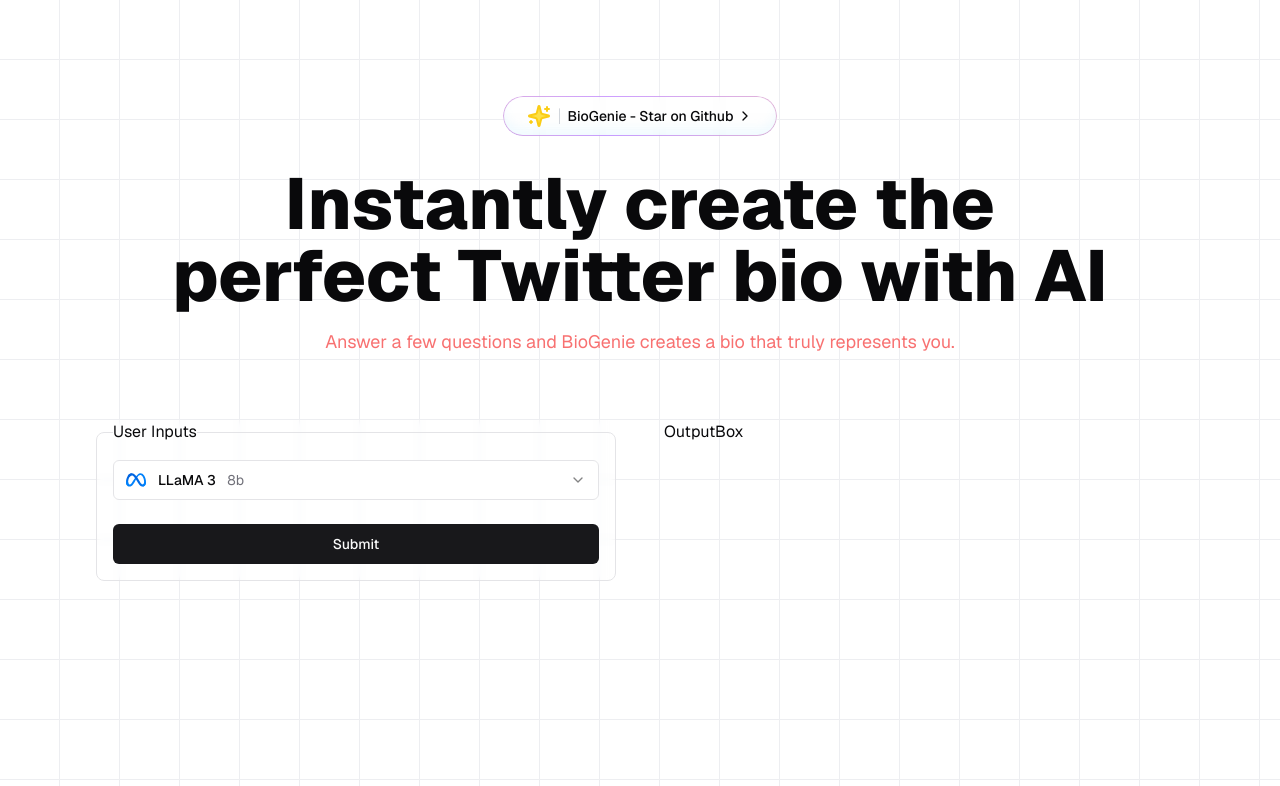
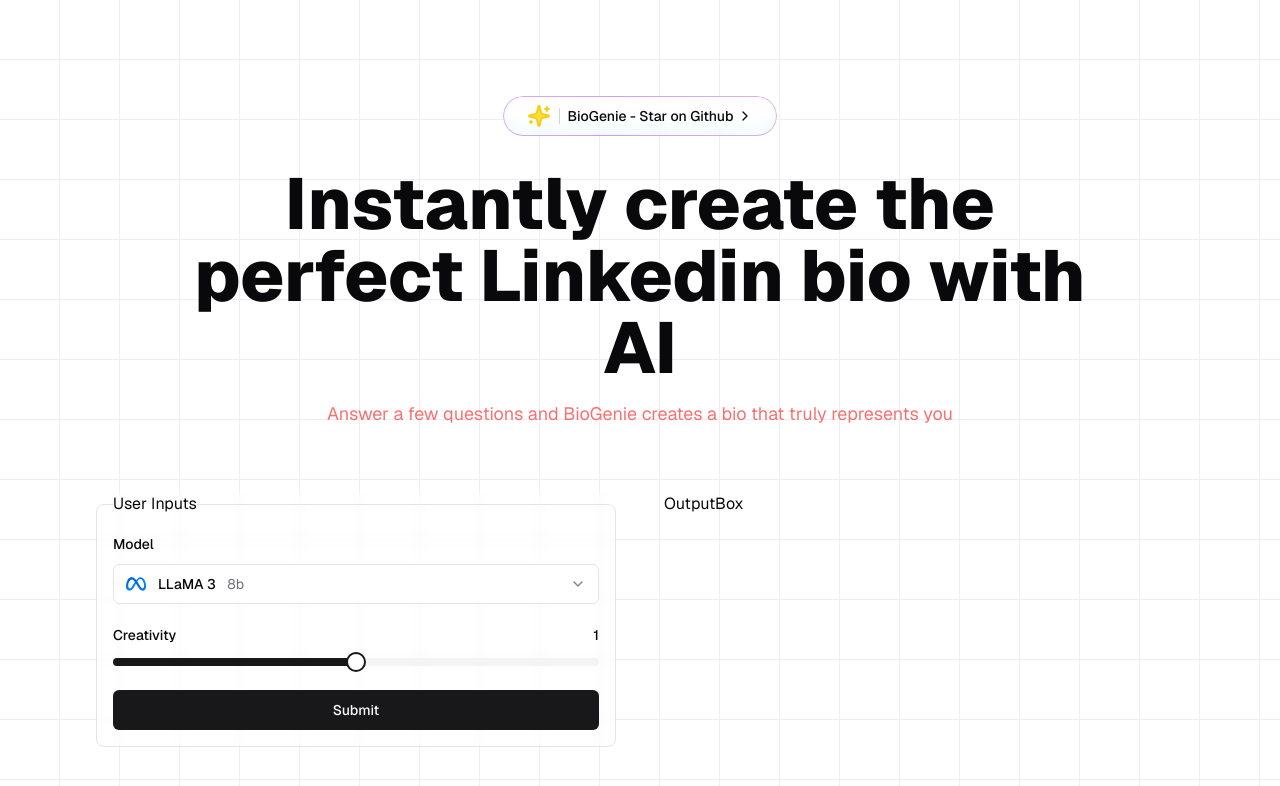
Before and after one commit to Stroller15/BioGenie-ai, a Next.js app: page / in a window 1280 px wide. Shown: the top 786 px of the page. Built offline with nearby package versions, Linux system fonts and the light colour scheme.

Commit message:
fix some text typo

```diff
--- a/src/app/globals.css
+++ b/src/app/globals.css
@@ -66,6 +66,10 @@
     }
   }
 
+  html {
+    @apply text-white
+  }
+
   @layer base {
     * {
       @apply border-border;
--- a/src/app/layout.tsx
+++ b/src/app/layout.tsx
@@ -8,8 +8,8 @@ import GridPattern from "@/components/magicui/grid-pattern";
 
 
 export const metadata: Metadata = {
-  title: "BioGenie | Twitter bio generator",
-  description: "Twitter bio generator by AI",
+  title: "BioGenie | Linkedin bio generator",
+  description: "Linkedin bio generator by AI",
 };
 
 export default function RootLayout({
@@ -19,7 +19,7 @@ export default function RootLayout({
 }>) {
   return (
     <html lang="en">
-      <body className={cn(GeistSans.variable, "font-sans")}>
+      <body className={cn(GeistSans.variable, "font-sans ")}>
         <GridPattern width={60} height={60} className="-z-10 opacity-60"/>
         {children}
       </body>
--- a/src/app/page.tsx
+++ b/src/app/page.tsx
@@ -16,8 +16,8 @@ export default function Home() {
           <ChevronRight className="ml-1 size-4 transiton-tranform duration-300 ease-in-out group-hover:translate-x-0.5" />
         </AnimatedGradientText>
       </Link>
-      <h1 className="font-extrabold text-7xl text-center w-full lg:w-[90%] mx-auto mt-4">Instantly create the perfect Twitter bio with AI</h1>
-      <p className="text-lg text-red-400">Answer a few questions and BioGenie creates a bio that truly represents you.</p>
+      <h1 className="font-extrabold text-7xl text-center w-full lg:w-[90%] mx-auto mt-4">Instantly create the perfect Linkedin bio with AI</h1>
+      <p className="text-lg text-red-400">Answer a few questions and BioGenie creates a bio that truly represents you</p>
       </div>
       <InputBox />
       <OutputBox />
--- a/src/components/shared/InputBox.tsx
+++ b/src/components/shared/InputBox.tsx
@@ -4,6 +4,7 @@ import React from "react";
 import { useForm } from "react-hook-form";
 import { zodResolver } from "@hookform/resolvers/zod";
 import { z } from "zod";
+import { Slider } from "@/components/ui/slider"
 
 import { Button } from "@/components/ui/button";
 import {
@@ -77,17 +78,18 @@ const InputBox = () => {
     // ✅ This will be type-safe and validated.
     console.log(values);
   }
-  console.log(WhisperIcon);
+
 
   return (
     <div className="relative flex flex-col items-start gap-8">
       <Form {...form}>
         <form
           onSubmit={form.handleSubmit(onSubmit)}
-          className="grid w-full items-start gpa-6"
+          className="grid w-full items-start gap-6"
         >
           <fieldset className="grid gap-6 rounded-[8px] border p-4 bg-background/10 backdrop-blur-sm">
             <legend>User Inputs</legend>
+
             <div className="grid gap-3">
               <FormField
                 control={form.control}
@@ -98,6 +100,7 @@ const InputBox = () => {
                       onValueChange={field.onChange}
                       defaultValue={field.value}
                     >
+                      <FormLabel>Model</FormLabel>
                       <FormControl>
                         <SelectTrigger>
                           <SelectValue placeholder="Select a AI model" />
@@ -175,6 +178,23 @@ const InputBox = () => {
               />
             </div>
 
+            <div className="grid gap-3">
+              <FormField
+                control={form.control}
+                name="creativeness"
+                render={({ field: {value, onChange} }) => (
+                  <FormItem>
+                    <FormLabel className="flex items-center justify-between pb-2">
+                      <span>Creativity</span>
+                      <span>{value}</span>
+                     </FormLabel>
+                    <FormControl>
+                    <Slider defaultValue={[1]} min={0} max={2} step={0.1} onValueChange={(val) => onChange(val)}/>
+                    </FormControl>
+                  </FormItem>
+                )}
+              />
+            </div>
 
             <Button type="submit">Submit</Button>
           </fieldset>
```
